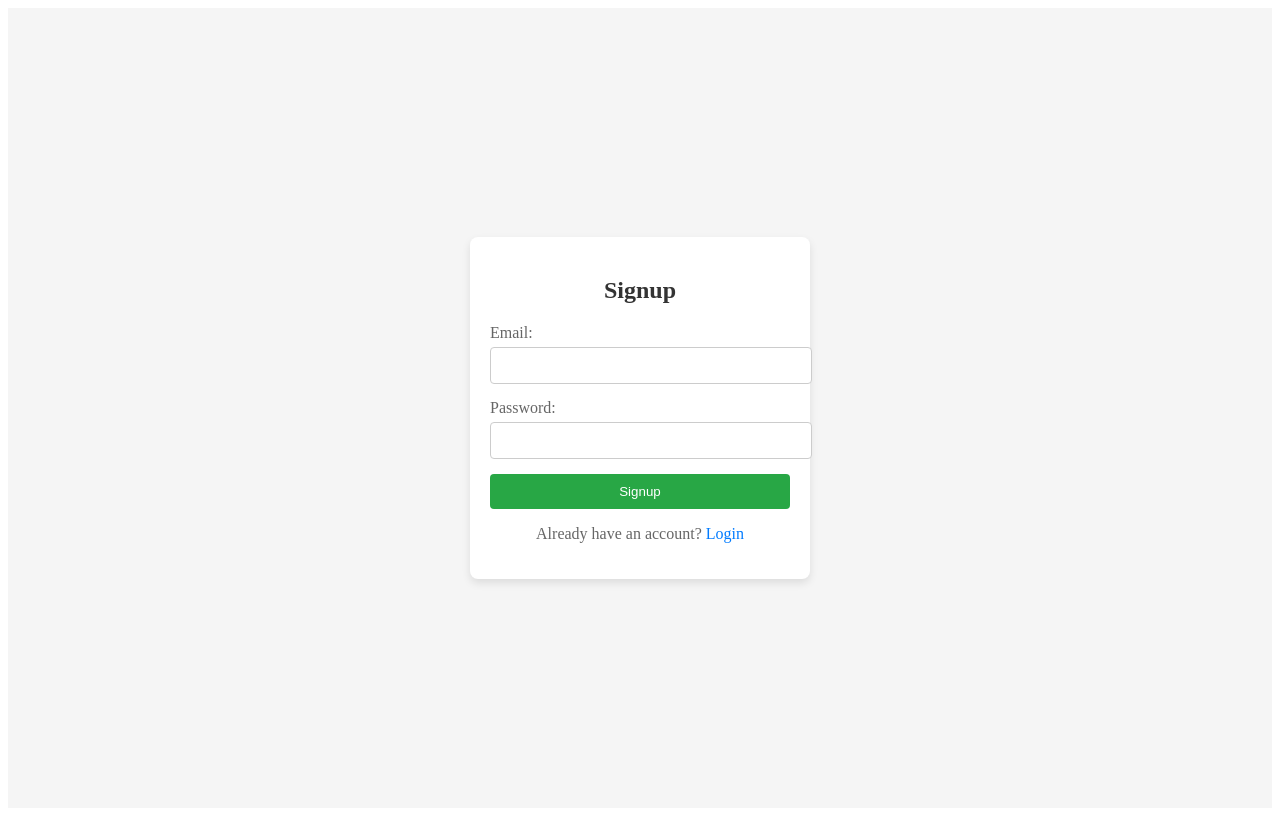
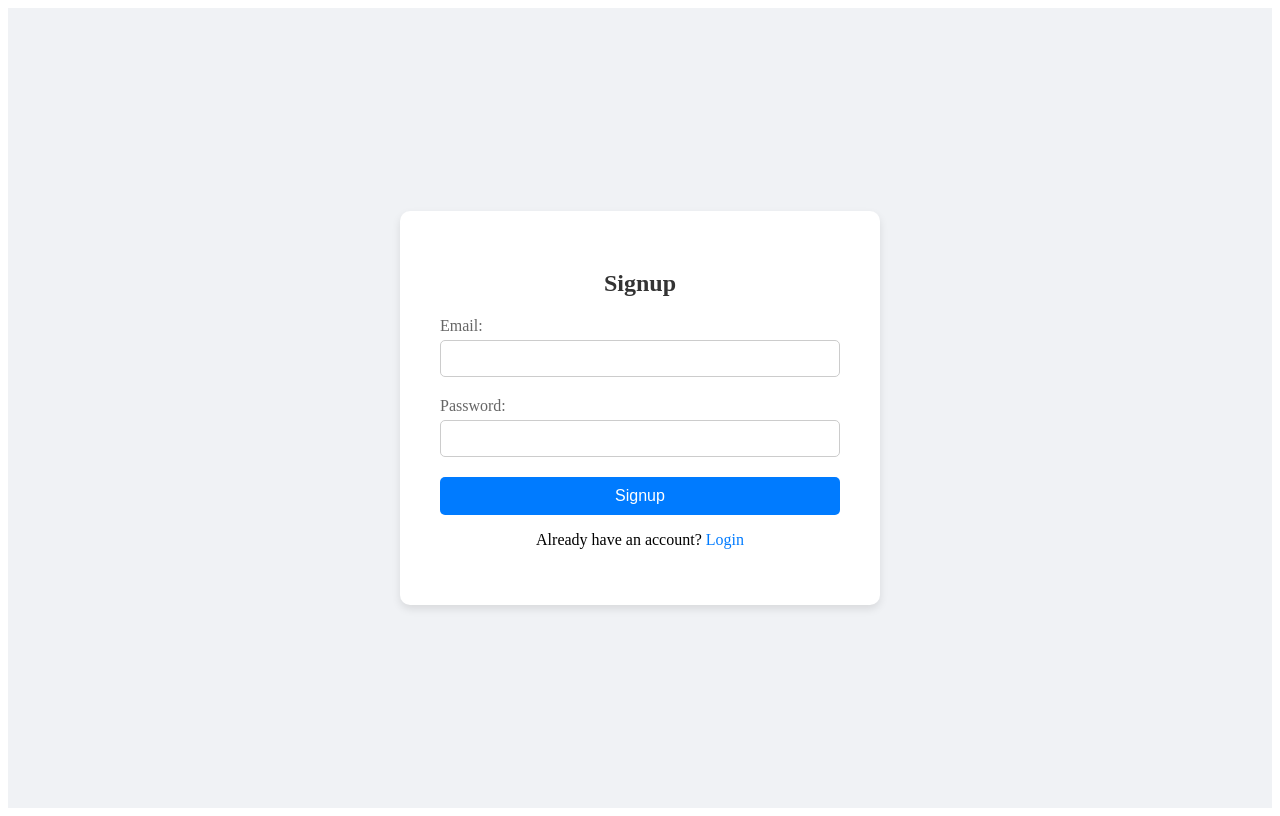
Before and after one commit to c4dr-me/Login-Signup-React, a React (Vite) app in the folder frontend/: page /signup in a window 1280 px wide. Built offline with nearby package versions, Linux system fonts and the light colour scheme.

Commit message:
css change

```diff
--- a/frontend/src/components/Signup.css
+++ b/frontend/src/components/Signup.css
@@ -1,24 +1,26 @@
-/* Signup Page CSS */
+/* Signup.css */
 .signup-container {
     display: flex;
     justify-content: center;
     align-items: center;
     height: 100vh;
-    background-color: #f5f5f5;
+    background-color: #f0f2f5;
 }
 
 .signup-form {
-    padding: 20px;
-    background: white;
-    border-radius: 8px;
+    padding: 40px;
+    background-color: #ffffff;
+    border-radius: 10px;
     box-shadow: 0 4px 8px rgba(0, 0, 0, 0.1);
-    width: 300px;
+    width: 100%;
+    max-width: 400px;
 }
 
 .signup-form h2 {
+    margin-bottom: 20px;
+    font-size: 24px;
+    color: #333;
     text-align: center;
-    margin-bottom: 20px;
-    color: #333;
 }
 
 .signup-form label {
@@ -30,28 +32,41 @@
 .signup-form input {
     width: 100%;
     padding: 10px;
-    margin-bottom: 15px;
+    margin-bottom: 20px;
     border: 1px solid #ccc;
-    border-radius: 4px;
+    border-radius: 5px;
+    box-sizing: border-box;
 }
 
 .signup-form button {
     width: 100%;
     padding: 10px;
-    background-color: #28a745;
-    color: white;
+    background-color: #007bff;
+    color: #ffffff;
     border: none;
-    border-radius: 4px;
+    border-radius: 5px;
     cursor: pointer;
+    font-size: 16px;
 }
 
 .signup-form button:hover {
-    background-color: #218838;
+    background-color: #0056b3;
+}
+
+.signup-form .error-message {
+    color: #ff0000;
+    text-align: center;
+    margin-top: 10px;
+}
+
+.signup-form .success-message {
+    color: #28a745;
+    text-align: center;
+    margin-top: 10px;
 }
 
 .signup-form p {
     text-align: center;
-    color: #666;
 }
 
 .signup-form a {
--- a/frontend/src/components/login.css
+++ b/frontend/src/components/login.css
@@ -1,42 +1,46 @@
-/* Login Page CSS */
+/* login.css */
 .login-container {
     display: flex;
     justify-content: center;
     align-items: center;
     height: 100vh;
-    background-color: #f5f5f5;
+    background-color: #f0f2f5;
 }
 
 .login-form {
-    padding: 20px;
-    background: white;
-    border-radius: 8px;
+    padding: 40px;
+    background-color: #ffffff;
+    border-radius: 10px;
     box-shadow: 0 4px 8px rgba(0, 0, 0, 0.1);
-    width: 300px;
+    width: 100%;
+    max-width: 400px;
 }
 
 .login-form h2 {
+    margin-bottom: 20px;
+    font-size: 24px;
+    color: #333;
     text-align: center;
-    margin-bottom: 20px;
-    color: #333;
 }
 
 .login-form input {
     width: 100%;
     padding: 10px;
-    margin-bottom: 15px;
+    margin-bottom: 20px;
     border: 1px solid #ccc;
-    border-radius: 4px;
+    border-radius: 5px;
+    box-sizing: border-box;
 }
 
 .login-form button {
     width: 100%;
     padding: 10px;
     background-color: #007bff;
-    color: white;
+    color: #ffffff;
     border: none;
-    border-radius: 4px;
+    border-radius: 5px;
     cursor: pointer;
+    font-size: 16px;
 }
 
 .login-form button:hover {
@@ -45,5 +49,19 @@
 
 .login-form p {
     text-align: center;
-    color: #666;
 }
+
+.login-form .message-error {
+    color: #ff0000;
+    text-align: center;
+}
+
+/* Adjust link colors */
+.login-form a {
+    color: #007bff;
+    text-decoration: none;
+}
+
+.login-form a:hover {
+    text-decoration: underline;
+}
```
